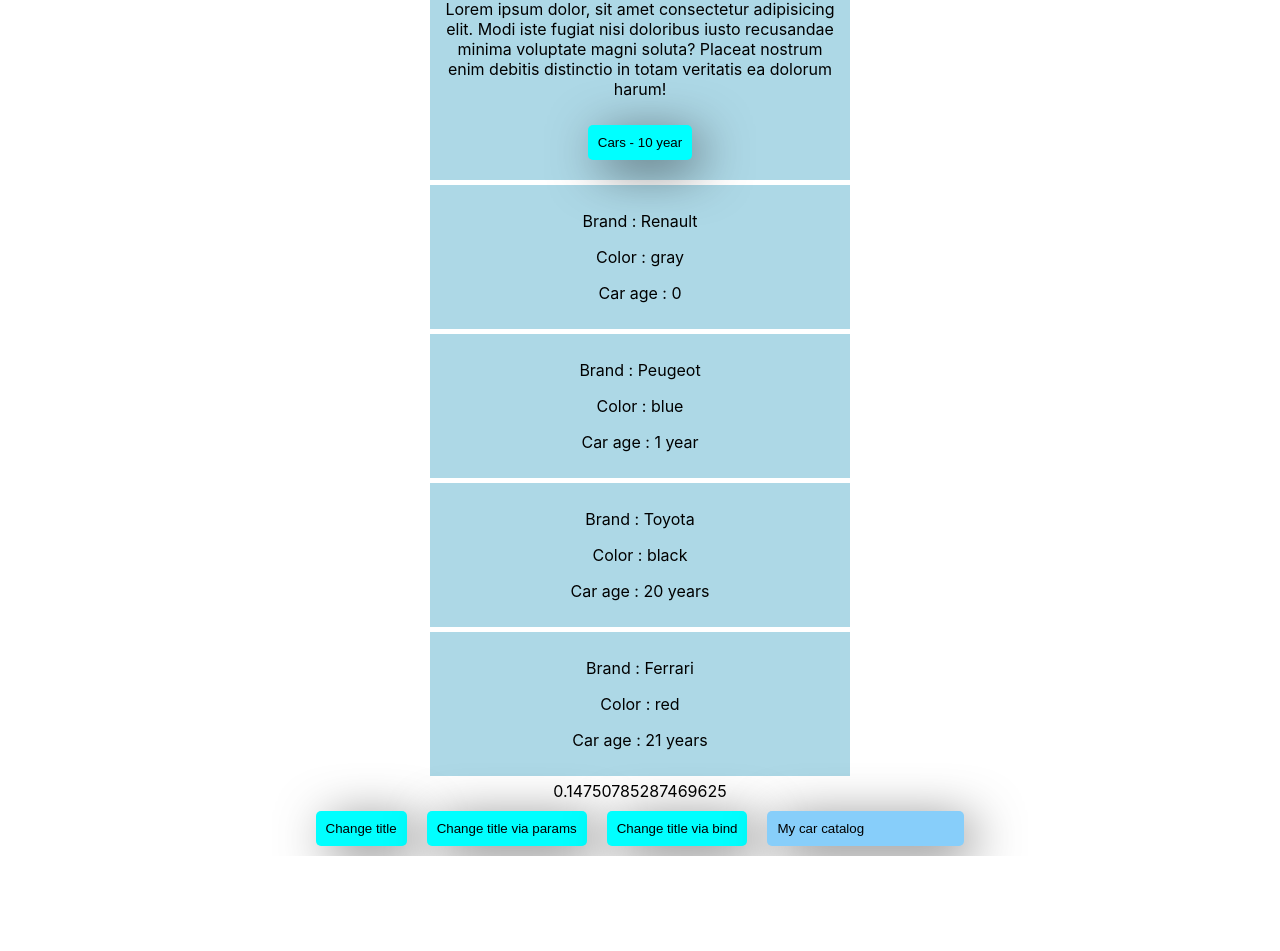
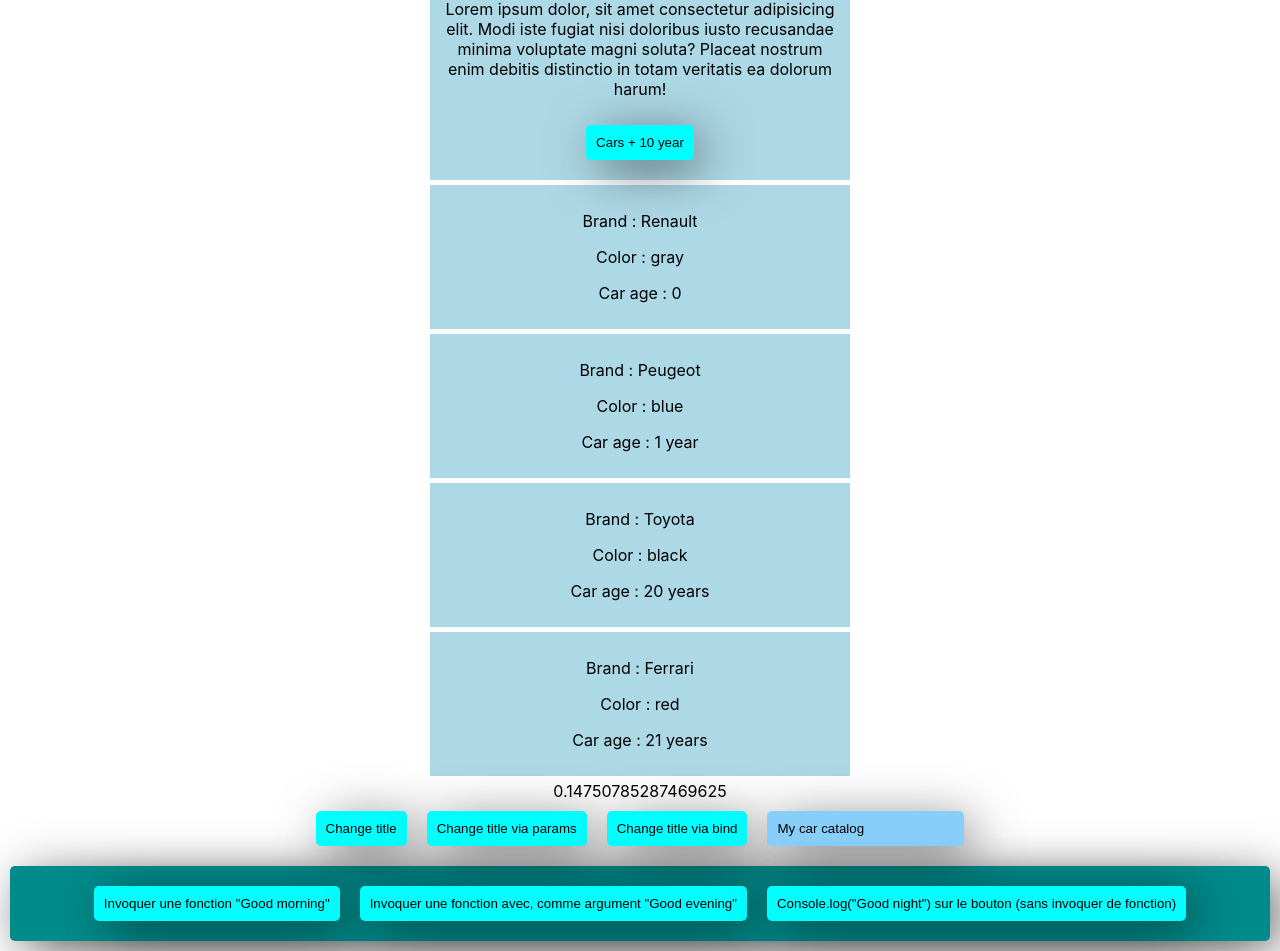
Before and after one commit to wendybaque/Cars-App-Udemy, a React (Create React App) app: page / in a window 1280 px wide. Shown: the part 98-1049 px from the top of the page. Before the commit the page ends 954 px from the top, so only its background shows below. Built offline with nearby package versions, Linux system fonts and the light colour scheme.

Commit message:
Vidéo 30 + correction exercice 31

```diff
--- a/src/App.js
+++ b/src/App.js
@@ -1,5 +1,7 @@
 import React, {Component} from 'react';
 import Mycars from './components/MyCars';
+import Welcome from './components/Welcome';
+
 import './App.css';
 
 // Transformation de la fonction en class pour pouvoir utiliser le State
@@ -52,6 +54,7 @@ changeViaInput = (e) => {
         <button onClick={() => this.changeViaParams('My car catalog via params')}>Change title via params</button>
         <button onClick={this.changeViaBind.bind(this, 'My car catalog via bind')}>Change title via bind</button>
         <input type="text" onChange={this.changeViaInput} value={this.state.title}></input>
+        <Welcome />
       </div>
     );
   }
--- a/src/components/MyCars.jsx
+++ b/src/components/MyCars.jsx
@@ -42,7 +42,7 @@ class Mycars extends Component {
     // Calcule l'âge de la voiture en fonction de l'année
     getAge = (year) => {
         const now = new Date().getFullYear();
-       const age =  now - year;
+        const age =  now - year;
 
        // Gestion de l'affichage de year.s au pluriel ou non en fonction du nombre d'années :
        let yearStr = "";
@@ -67,7 +67,7 @@ class Mycars extends Component {
                         {this.props.title}
                     </MyHeader>
                     <p onCopy={this.noCopy} onMouseOver={this.addStyle}>Lorem ipsum dolor, sit amet consectetur adipisicing elit. Modi iste fugiat nisi doloribus iusto recusandae minima voluptate magni soluta? Placeat nostrum enim debitis distinctio in totam veritatis ea dolorum harum!</p>
-                    <button onClick={this.addTenYears}>Cars - 10 year</button>
+                    <button onClick={this.addTenYears}>Cars + 10 year</button>
                 </Wrapper>
 
                 {/* Idem map cf plus bas mais avec tableau destructuré : */}
@@ -123,4 +123,6 @@ class Mycars extends Component {
             </div>
         )
     }
-}export default Mycars;
+}
+
+export default Mycars;
--- /dev/null
+++ b/src/components/Welcome.jsx
@@ -0,0 +1,23 @@
+import React, { Component } from "react";
+
+class Welcome extends Component {
+    // BOUTON 1
+    goodMorning = () => {
+        console.log("Good Morning !");
+    }
+    // BOUTON 2
+    goodEvening = (arg) => {
+        console.log(arg);
+    }
+
+    render() {
+  return (
+    <div className='Welcome'>
+      <button onClick={this.goodMorning}>Invoquer une fonction "Good morning"</button>
+      <button onClick={() => this.goodEvening("Good Evening")}>Invoquer une fonction avec, comme argument "Good evening"</button>
+      <button onClick={() => console.log("Good Night !")}>Console.log("Good night") sur le bouton (sans invoquer de fonction)</button>
+    </div>
+  )}
+}
+
+export default Welcome;
--- a/src/index.css
+++ b/src/index.css
@@ -35,3 +35,12 @@ input {
   padding: 10px;
   box-shadow: 10px 10px 51px -3px rgba(0,0,0,0.67);
 }
+
+.Welcome {
+  border: none;
+  border-radius: 5px;
+  background-color: darkcyan;
+  margin: 10px;
+  padding: 10px;
+  box-shadow: 10px 10px 51px -3px rgba(0,0,0,0.67);
+}
```
